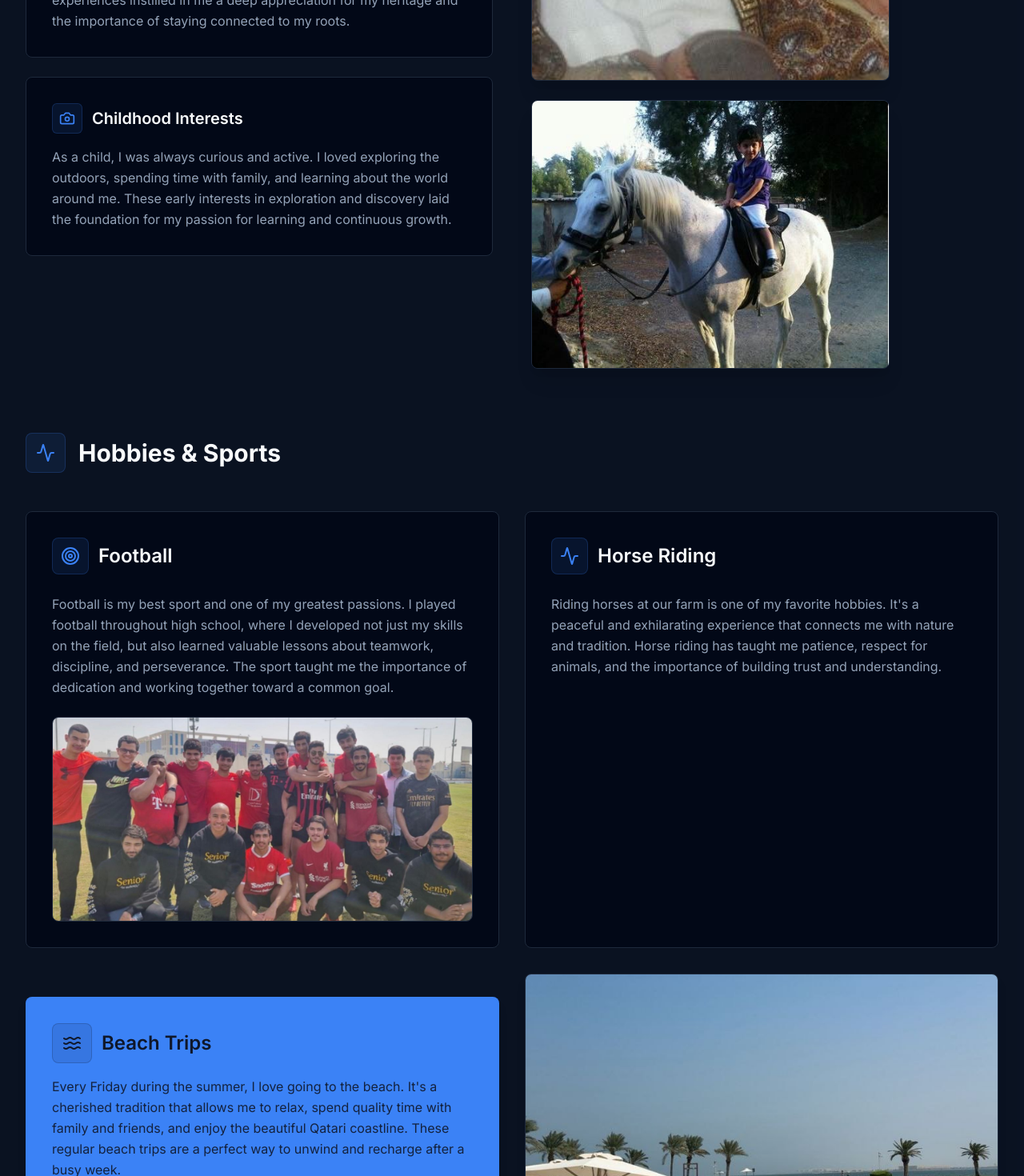
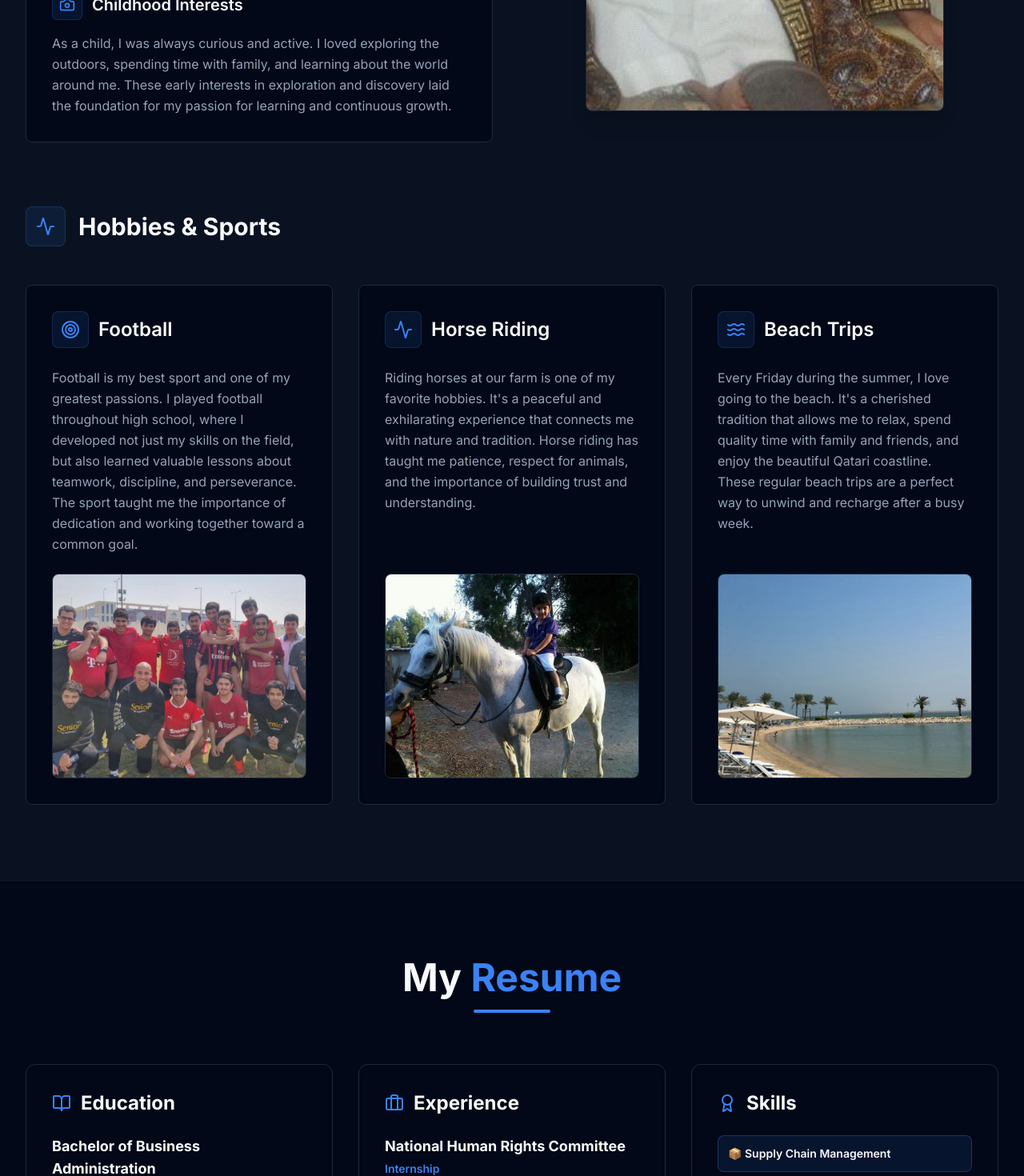
Before and after one commit to nazarboy2005/abdulla-cv, a Next.js app: page / in a window 1280 px wide. Shown: the part 3540-5010 px from the top of the page at 80% size. Built offline with nearby package versions, Linux system fonts and the light colour scheme.

Commit message:
restructure

```diff
--- a/components/personal-life.tsx
+++ b/components/personal-life.tsx
@@ -90,21 +90,12 @@ export function PersonalLife() {
                 </div>
               </div>
 
-              <div className="flex flex-col gap-6">
+              <div className="flex justify-center">
                 <div className="relative w-full max-w-md">
                   <div className="relative rounded-lg overflow-hidden shadow-xl border border-border">
                     <img
                       src="/images/childhoodimage.png"
                       alt="Childhood photo wearing traditional thob"
-                      className="w-full h-auto object-cover"
-                    />
-                  </div>
-                </div>
-                <div className="relative w-full max-w-md">
-                  <div className="relative rounded-lg overflow-hidden shadow-xl border border-border">
-                    <img
-                      src="/myimageinahorseasachild.png"
-                      alt="Riding horses as a child"
                       className="w-full h-auto object-cover"
                     />
                   </div>
@@ -128,9 +119,9 @@ export function PersonalLife() {
               </h3>
             </div>
 
-            <div className="grid md:grid-cols-2 gap-8 mb-8">
+            <div className="grid md:grid-cols-3 gap-8">
               {/* Football Section */}
-              <div className="group p-8 bg-card rounded-lg border border-border hover:border-primary/50 transition-all duration-300 hover:shadow-lg">
+              <div className="group p-8 bg-card rounded-lg border border-border hover:border-primary/50 transition-all duration-300 hover:shadow-lg flex flex-col">
                 <div className="flex items-center gap-3 mb-6">
                   <div className="p-2.5 rounded-lg bg-primary/10 border border-primary/20">
                     <Target className="w-6 h-6 text-primary" />
@@ -139,13 +130,13 @@ export function PersonalLife() {
                     Football
                   </h4>
                 </div>
-                <p className="text-muted-foreground mb-6 leading-relaxed">
+                <p className="text-muted-foreground mb-6 leading-relaxed flex-grow">
                   Football is my best sport and one of my greatest passions. I played football throughout high school,
                   where I developed not just my skills on the field, but also learned valuable lessons about teamwork,
                   discipline, and perseverance. The sport taught me the importance of dedication and working together
                   toward a common goal.
                 </p>
-                <div className="mt-6">
+                <div className="mt-auto">
                   <div className="relative w-full h-64 rounded-lg overflow-hidden border border-border">
                     <img
                       src="/meinfootball.png"
@@ -157,7 +148,7 @@ export function PersonalLife() {
               </div>
 
               {/* Horse Riding Section */}
-              <div className="group p-8 bg-card rounded-lg border border-border hover:border-primary/50 transition-all duration-300 hover:shadow-lg">
+              <div className="group p-8 bg-card rounded-lg border border-border hover:border-primary/50 transition-all duration-300 hover:shadow-lg flex flex-col">
                 <div className="flex items-center gap-3 mb-6">
                   <div className="p-2.5 rounded-lg bg-primary/10 border border-primary/20">
                     <Activity className="w-6 h-6 text-primary" />
@@ -166,35 +157,44 @@ export function PersonalLife() {
                     Horse Riding
                   </h4>
                 </div>
-                <p className="text-muted-foreground mb-6 leading-relaxed">
+                <p className="text-muted-foreground mb-6 leading-relaxed flex-grow">
                   Riding horses at our farm is one of my favorite hobbies. It's a peaceful and exhilarating experience
                   that connects me with nature and tradition. Horse riding has taught me patience, respect for animals,
                   and the importance of building trust and understanding.
                 </p>
+                <div className="mt-auto">
+                  <div className="relative w-full h-64 rounded-lg overflow-hidden border border-border">
+                    <img
+                      src="/myimageinahorseasachild.png"
+                      alt="Riding horses at the farm"
+                      className="w-full h-full object-cover object-top group-hover:scale-105 transition-transform duration-500"
+                    />
+                  </div>
                 </div>
               </div>
 
               {/* Beach Trips */}
-            <div className="grid md:grid-cols-2 gap-8 items-center">
-              <div className="p-8 bg-primary text-primary-foreground rounded-lg border border-primary/20 shadow-lg">
-                <div className="flex items-center gap-3 mb-4">
-                  <div className="p-3 rounded-lg bg-primary-foreground/10 border border-primary-foreground/20">
-                    <Waves className="w-6 h-6 text-primary-foreground" />
+              <div className="group p-8 bg-card rounded-lg border border-border hover:border-primary/50 transition-all duration-300 hover:shadow-lg flex flex-col">
+                <div className="flex items-center gap-3 mb-6">
+                  <div className="p-2.5 rounded-lg bg-primary/10 border border-primary/20">
+                    <Waves className="w-6 h-6 text-primary" />
                   </div>
-                  <h4 className="text-2xl font-semibold">Beach Trips</h4>
+                  <h4 className="text-2xl font-semibold text-foreground">Beach Trips</h4>
                 </div>
-                <p className="leading-relaxed text-primary-foreground/90">
+                <p className="text-muted-foreground mb-6 leading-relaxed flex-grow">
                   Every Friday during the summer, I love going to the beach. It's a cherished tradition that allows me to
                   relax, spend quality time with family and friends, and enjoy the beautiful Qatari coastline. These
                   regular beach trips are a perfect way to unwind and recharge after a busy week.
                 </p>
-              </div>
-              <div className="relative w-full h-64 md:h-80 rounded-lg overflow-hidden border border-border shadow-lg">
+                <div className="mt-auto">
+                  <div className="relative w-full h-64 rounded-lg overflow-hidden border border-border">
                     <img
                       src="/beachimage.png"
                       alt="Beach trips in Qatar"
-                  className="w-full h-full object-cover"
+                      className="w-full h-full object-cover group-hover:scale-105 transition-transform duration-500"
                     />
+                  </div>
+                </div>
               </div>
             </div>
           </div>
```
Lines whose indentation alone changed are shown as unchanged.
